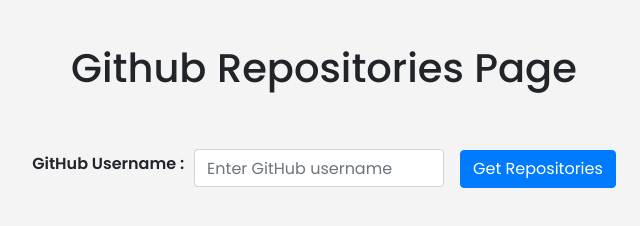
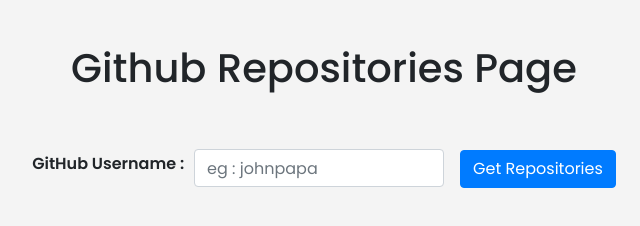
Before and after one commit to pranavshinde16/Github-Repos-Listing-Page, a plain HTML site: page index.html in a window 1280 px wide. Shown: the full height of the page, 316-956 px from the left. Drawn offline with nearby package versions, Linux system fonts and the light colour scheme.

Commit message:
Minor changes

```diff
--- a/index.html
+++ b/index.html
@@ -20,7 +20,7 @@
             type="text"
             id="username"
             class="form-control inputfield"
-            placeholder="Enter GitHub username"
+            placeholder="eg : johnpapa"
           />
           <button class="btn btn-primary ml-3 mb-2" onclick="getRepositories()">
             Get Repositories
```
Also changed, not shown: 1 other file.
